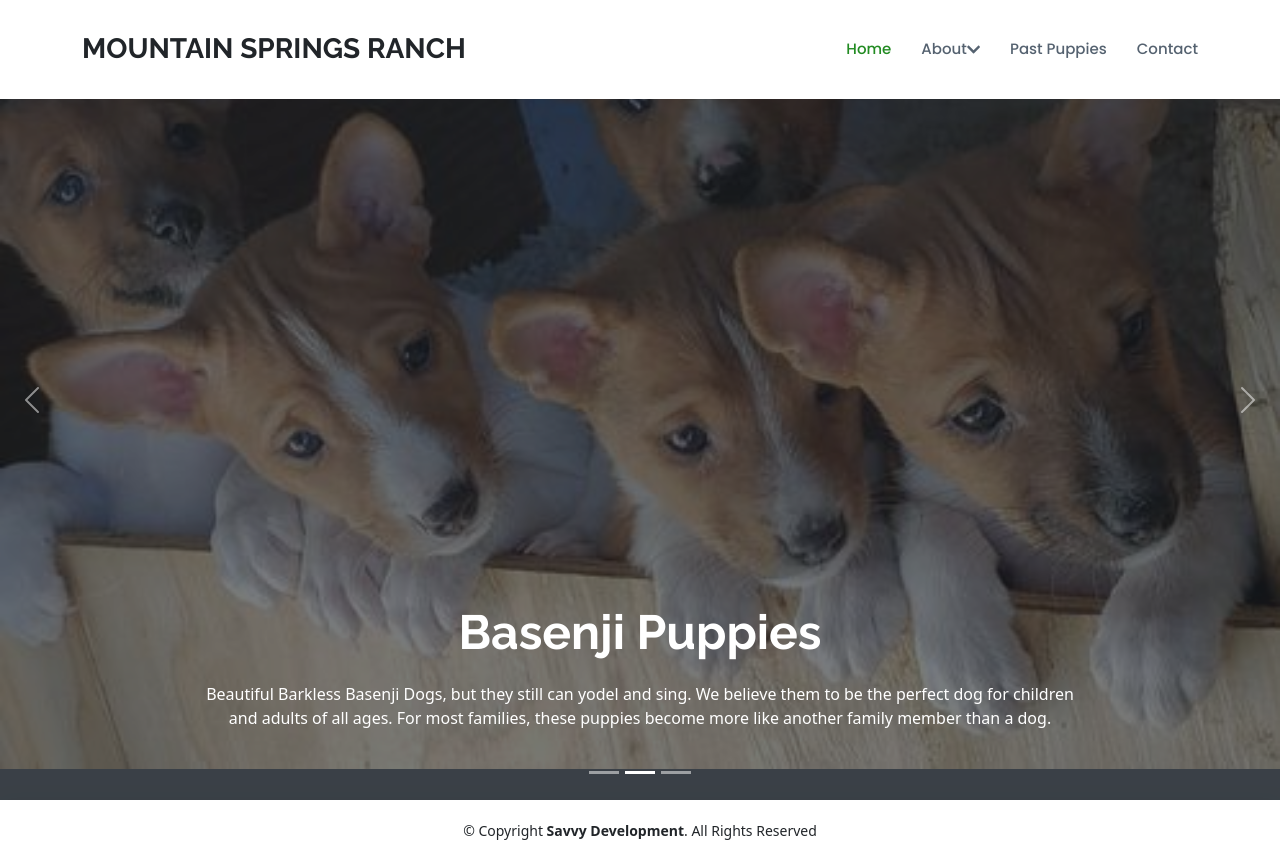
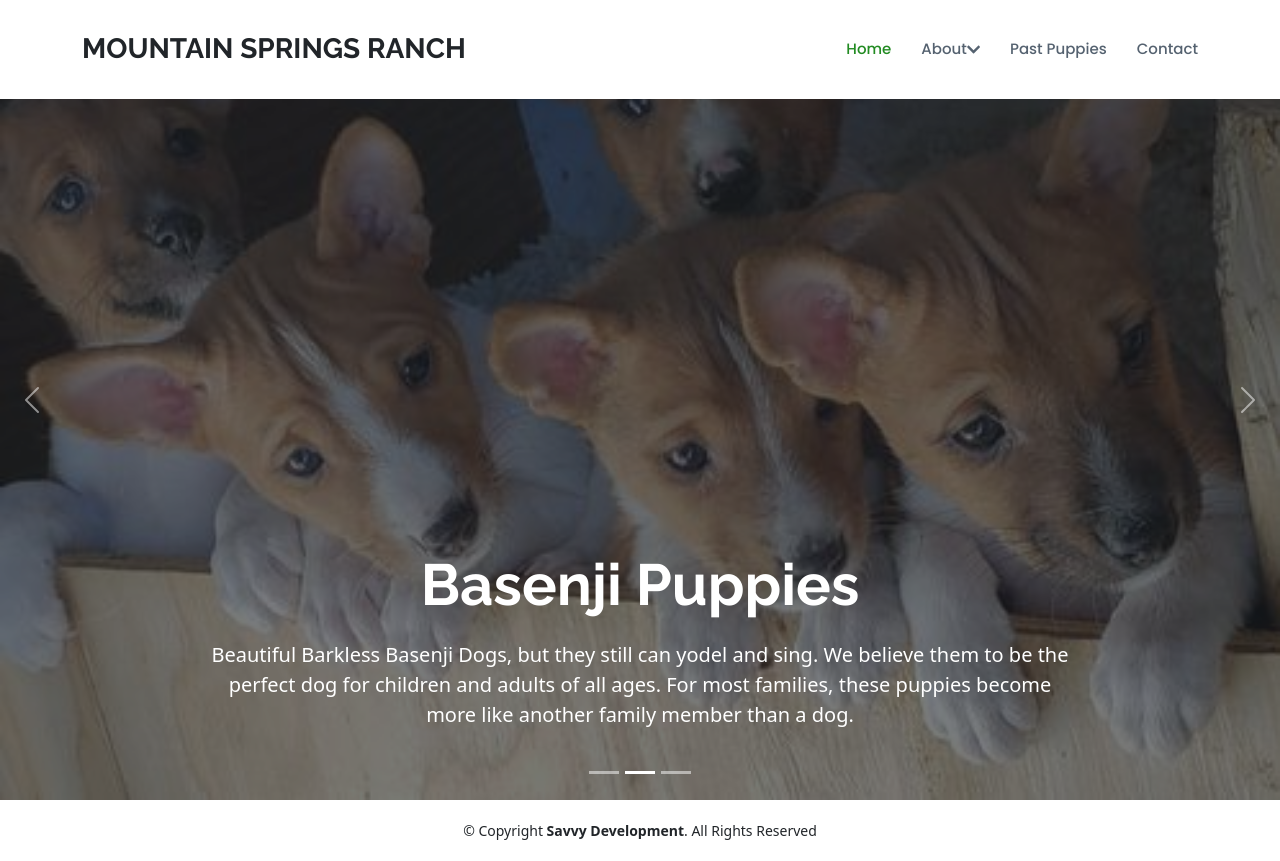
Before and after one commit to savvykolb/mountain-springs-ranch, a React (Create React App) app: page / in a window 1280 px wide. Built offline with nearby package versions, Linux system fonts and the light colour scheme; some icons are missing.

Commit message:
set up about me

```diff
--- a/src/components/pages/About.js
+++ b/src/components/pages/About.js
@@ -2,9 +2,34 @@ import '../style/style.css';
 
 function About() {
     return (
-        <div>
-            <h1>About Us Page</h1>
-        </div>
+        <section id="about" class="about">
+            <div class="container">
+
+                <div class="row content">
+                    <div class="col-lg-6">
+                        <h2>Eum ipsam laborum deleniti velitena</h2>
+                        <h3>Voluptatem dignissimos provident quasi corporis voluptates sit assum perenda sruen jonee trave</h3>
+                    </div>
+                    <div class="col-lg-6 pt-4 pt-lg-0">
+                        <p>
+                            Ullamco laboris nisi ut aliquip ex ea commodo consequat. Duis aute irure dolor in reprehenderit in voluptate
+                            velit esse cillum dolore eu fugiat nulla pariatur. Excepteur sint occaecat cupidatat non proident, sunt in
+                            culpa qui officia deserunt mollit anim id est laborum
+                        </p>
+                        <ul>
+                            <li><i class="ri-check-double-line"></i> Ullamco laboris nisi ut aliquip ex ea commodo consequa</li>
+                            <li><i class="ri-check-double-line"></i> Duis aute irure dolor in reprehenderit in voluptate velit</li>
+                            <li><i class="ri-check-double-line"></i> Ullamco laboris nisi ut aliquip ex ea commodo consequat. Duis aute irure dolor in reprehenderit in</li>
+                        </ul>
+                        <p class="fst-italic">
+                            Lorem ipsum dolor sit amet, consectetur adipiscing elit, sed do eiusmod tempor incididunt ut labore et dolore
+                            magna aliqua.
+                        </p>
+                    </div>
+                </div>
+
+            </div>
+        </section>
     );
 }
 
--- a/src/components/pages/Home.js
+++ b/src/components/pages/Home.js
@@ -10,34 +10,34 @@ function Home({ currentPage, handlePageChange }) {
   return (
     <section id="hero">
       <Carousel>
-        <Carousel.Item interval={3500}>
+        <Carousel.Item interval={4000}>
 
           {/* <!-- Slide 1 --> */}
           <img className="d-block w-100" src={slide2}
             alt="Mountain Springs Ranch" />
           <Carousel.Caption>
             <div class="container">
-              <h2 >Mountain Springs Ranch</h2>
+              <h2>Mountain Springs Ranch</h2>
               <p>The Cyrus family has been the home to the rare barkless basenji dogs & to registered Thoroughbred, Quarter, and Paint horses for over 40 years. We are located in Southern California, Riverside County, in the mountains near Palm Springs/Temecula/Hemet.</p>
             </div>
           </Carousel.Caption>
           </Carousel.Item>
 
-          <Carousel.Item interval={3500}>
+          <Carousel.Item interval={4000}>
 
           {/* <!-- Slide 2 --> */}
-          <img className="d-block w-100" src={slide1}
+          <img className="d-block w-100 h-100" src={slide1}
             alt="Basenji Pups" />
           <Carousel.Caption>
             <div class="container">
-              <h2 >Basenji Puppies</h2>
+              <h2>Basenji Puppies</h2>
               <p>Beautiful Barkless Basenji Dogs, but they still can yodel and sing. We believe them to be the perfect dog for children and adults of all ages. For most families, these puppies become more like another family member than a dog.</p>
             </div>
           </Carousel.Caption>
           </Carousel.Item>
 
              {/* <!-- Slide 3 --> */}
-             <Carousel.Item interval={3500}>
+             <Carousel.Item interval={4000}>
              <img className="d-block w-100" src={slide3}
             alt="Basenji Pups" />
           <Carousel.Caption>
--- a/src/components/style/style.css
+++ b/src/components/style/style.css
@@ -199,15 +199,16 @@ h1, h2, h3, h4, h5, h6 {
 #hero h2 {
   color: #fff;
   margin-bottom: 20px;
-  font-size: 48px;
+  font-size: 58px;
   font-weight: 700;
 }
 #hero p {
-  -webkit-animation-delay: 0.4s;
-  animation-delay: 0.4s;
   margin: 0 auto 30px auto;
   color: #fff;
+  font-size: 20px;
+  font-weight: 4500;
 }
+
 @media (max-width: 992px) {
   #hero {
     height: 100vh;
@@ -236,13 +237,14 @@ h1, h2, h3, h4, h5, h6 {
 # Sections General
 --------------------------------------------------------------*/
 section {
-  padding: 60px 0;
+  padding: 130px 0;
   overflow: hidden;
+  background-color: #f8f9fa;
 }
 
-.section-bg, .services .icon-box {
+/* .section-bg, .services .icon-box {
   background-color: #f8f9fa;
-}
+} */
 
 .section-title {
   padding-bottom: 40px;
@@ -334,6 +336,7 @@ section {
   line-height: 60px;
   margin-bottom: 20px;
   text-transform: uppercase;
+  text-shadow: 3px 3px 6px rgba(131, 173, 131, 0.863);
 }
 .about .content h3 {
   font-weight: 500;
```
